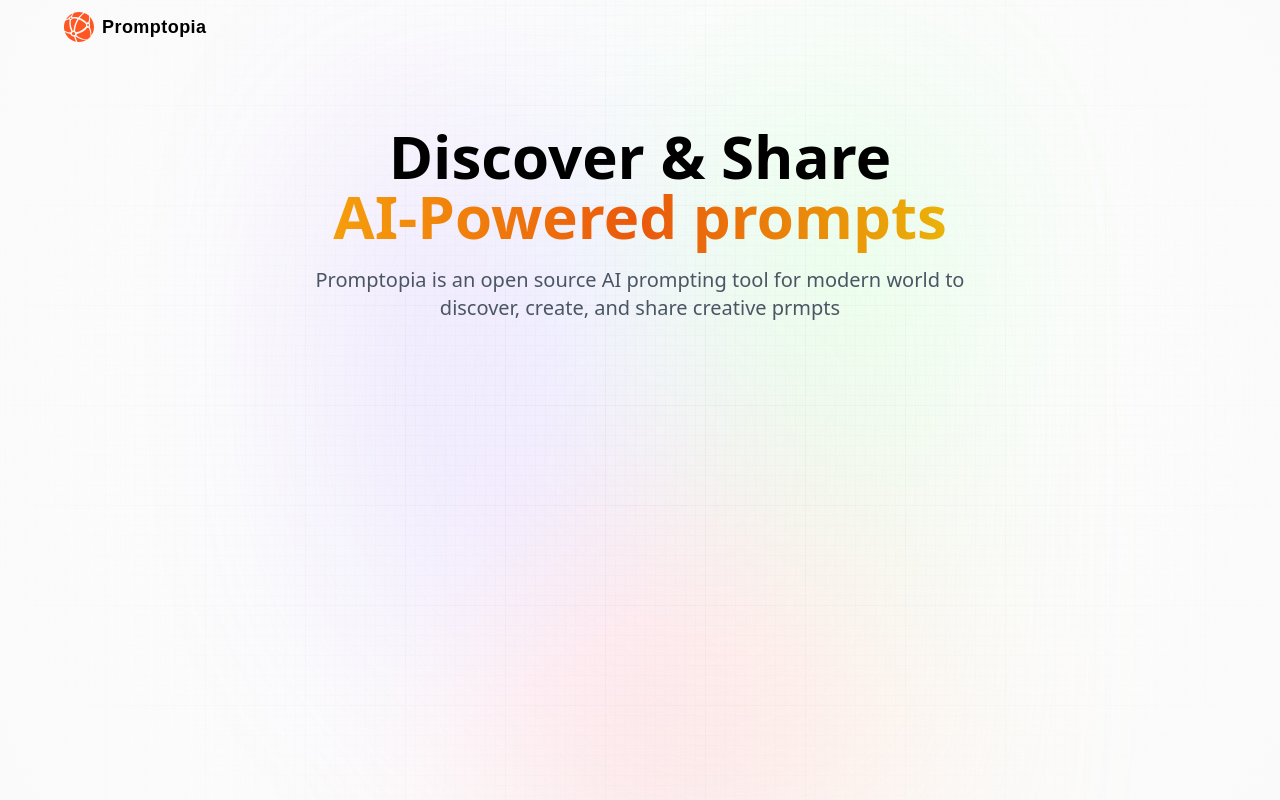
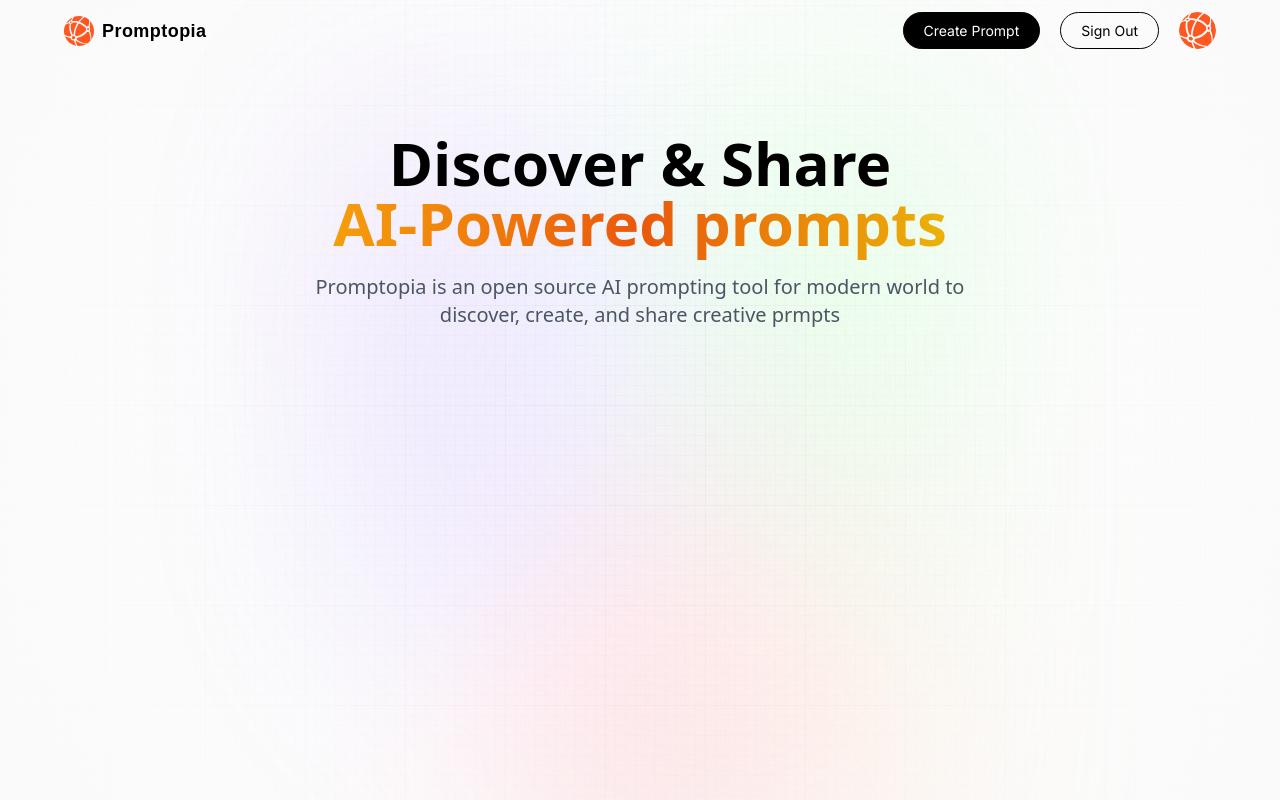
Before and after one commit to yodit93/shared-prompts, a Next.js app: page / in a window 1280 px wide. Built offline with nearby package versions, Linux system fonts and the light colour scheme.

Commit message:
use signout method from next-auth

```diff
--- a/components/Nav.jsx
+++ b/components/Nav.jsx
@@ -1,8 +1,9 @@
 import Link  from 'next/link'
 import Image from 'next/image'
+import { signout } from 'next-auth/react'
 
 const Nav = () => {
-  const isUserLoggedIn = false ;
+  const isUserLoggedIn = true;
   return (
     <nav className='flex-between w-full mb-16 pt-3'>
       <Link href='/' className='flex gap-2 flex-center'>
@@ -14,11 +15,23 @@ const Nav = () => {
         />
         <p className='logo_text'>Promptopia</p>
       </Link>
+      {/* disktop navigation */}
       <div className='sm:flex hidden'>
         {isUserLoggedIn ? (
           <div className='flex gap-3 md:gap-5'>
             <Link href='/create-prompt' className='black_btn'>
               Create Prompt
+            </Link>
+
+            <button type='button' onClick={signout} className='outline_btn'>Sign Out</button>
+            <Link href='/profile'>
+              <Image
+                src='/assets/images/logo.svg'
+                width={37}
+                height={37}
+                className='rounded-full'
+                alt='Profile Image'
+              />
             </Link>
           </div>
         ) : (
```
